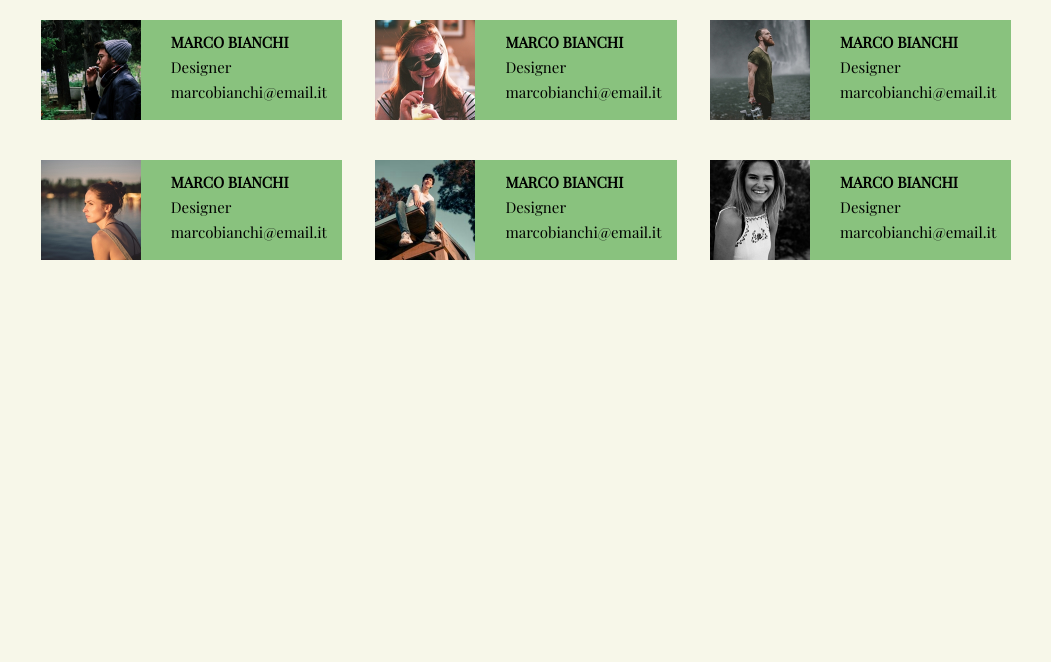
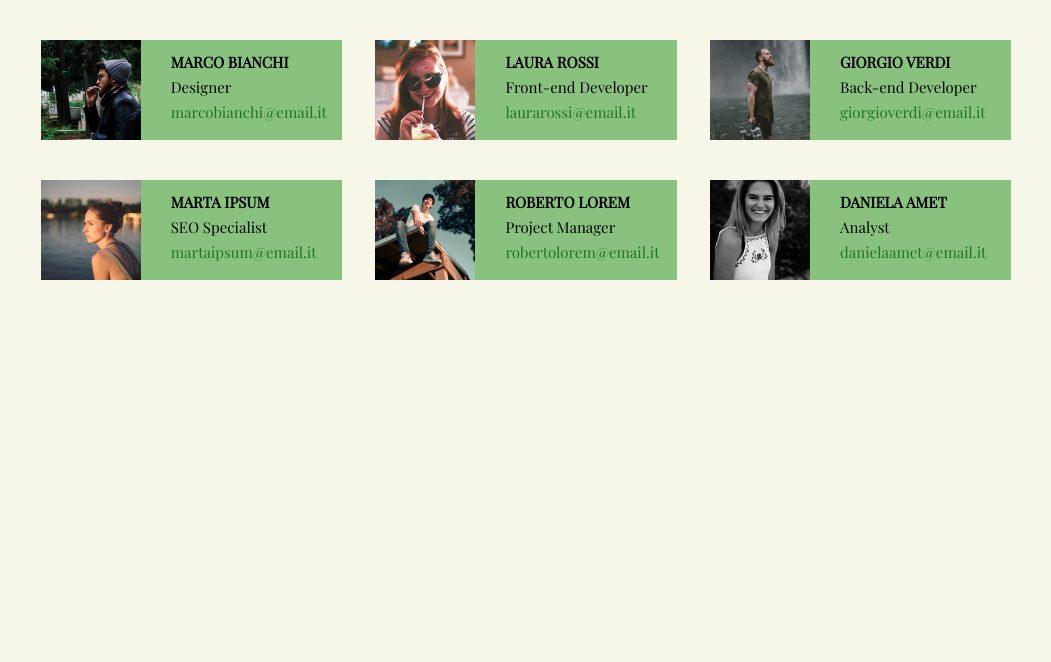
Before and after one commit to Paolo-dev-it/Html-css-flexbox-cards, a plain HTML site: page index.html in a window 1280 px wide. Shown: the part 138-800 px from the top of the page, without its empty margins (114-1165 px from the left). Drawn offline with nearby package versions, Linux system fonts and the light colour scheme.

Commit message:
Inserito nomi e dati corretti e terminato esercizio

```diff
--- a/assets/css/style.css
+++ b/assets/css/style.css
@@ -20,6 +20,7 @@ header {
 
 .main-title {
     color: rgba(8, 119, 8, 0.981);
+    margin-top: 20px;
 }
 
 .description {
@@ -40,7 +41,7 @@ header {
     flex-wrap: wrap;
     justify-content: space-around;
 }
-
+/* Stile singola carta, immagini */
 .card  {
     width: calc(90% / 3);
     height: 100px;
@@ -59,7 +60,7 @@ img {
 
 
 }
-
+/* Stile descrizione team member */
  .member {
     text-align: left;
     margin-left: 30px;
@@ -74,3 +75,7 @@ img {
 .member .name {
     font-weight: 900;
 }
+
+.member .email {
+    color: rgb(32, 118, 32);
+}
--- a/index.html
+++ b/index.html
@@ -27,49 +27,50 @@
                     <li class="email"> marcobianchi@email.it</li>
                 </ul>
             </div>
-
+<!-- Creazione carte team member -->
             <div class="card design">
                 <img src="./assets/img/female1.png" alt="">
                 <ul class="member">
-                    <li class="name">MARCO BIANCHI</li>
-                    <li class="job"> Designer </li>
-                    <li class="email"> marcobianchi@email.it</li>
+                    <li class="name">LAURA ROSSI</li>
+                    <li class="job"> Front-end Developer </li>
+                    <li class="email"> laurarossi@email.it</li>
                 </ul>
             </div>
 
             <div class="card design">
                 <img src="./assets/img/male2.png" alt="">
                 <ul class="member">
-                    <li class="name">MARCO BIANCHI</li>
-                    <li class="job"> Designer </li>
-                    <li class="email"> marcobianchi@email.it</li>
+                    <li class="name">GIORGIO VERDI
+                    </li>
+                    <li class="job"> Back-end Developer </li>
+                    <li class="email"> giorgioverdi@email.it</li>
                 </ul>
             </div>
 
             <div class="card design">
                 <img src="./assets/img/female2.png" alt="">
                 <ul class="member">
-                    <li class="name">MARCO BIANCHI</li>
-                    <li class="job"> Designer </li>
-                    <li class="email"> marcobianchi@email.it</li>
+                    <li class="name">MARTA IPSUM</li>
+                    <li class="job"> SEO Specialist </li>
+                    <li class="email"> martaipsum@email.it</li>
                 </ul>
             </div>
 
             <div class="card design">
                 <img src="./assets/img/male3.png" alt="">
                 <ul class="member">
-                    <li class="name">MARCO BIANCHI</li>
-                    <li class="job"> Designer </li>
-                    <li class="email"> marcobianchi@email.it</li>
+                    <li class="name">ROBERTO LOREM</li>
+                    <li class="job"> Project Manager </li>
+                    <li class="email"> robertolorem@email.it</li>
                 </ul>
             </div>
 
             <div class="card design">
                 <img src="./assets/img/female3.png" alt="">
                 <ul class="member">
-                    <li class="name">MARCO BIANCHI</li>
-                    <li class="job"> Designer </li>
-                    <li class="email"> marcobianchi@email.it</li>
+                    <li class="name">DANIELA AMET</li>
+                    <li class="job"> Analyst </li>
+                    <li class="email"> danielaamet@email.it</li>
                 </ul>
             </div>
 
```
